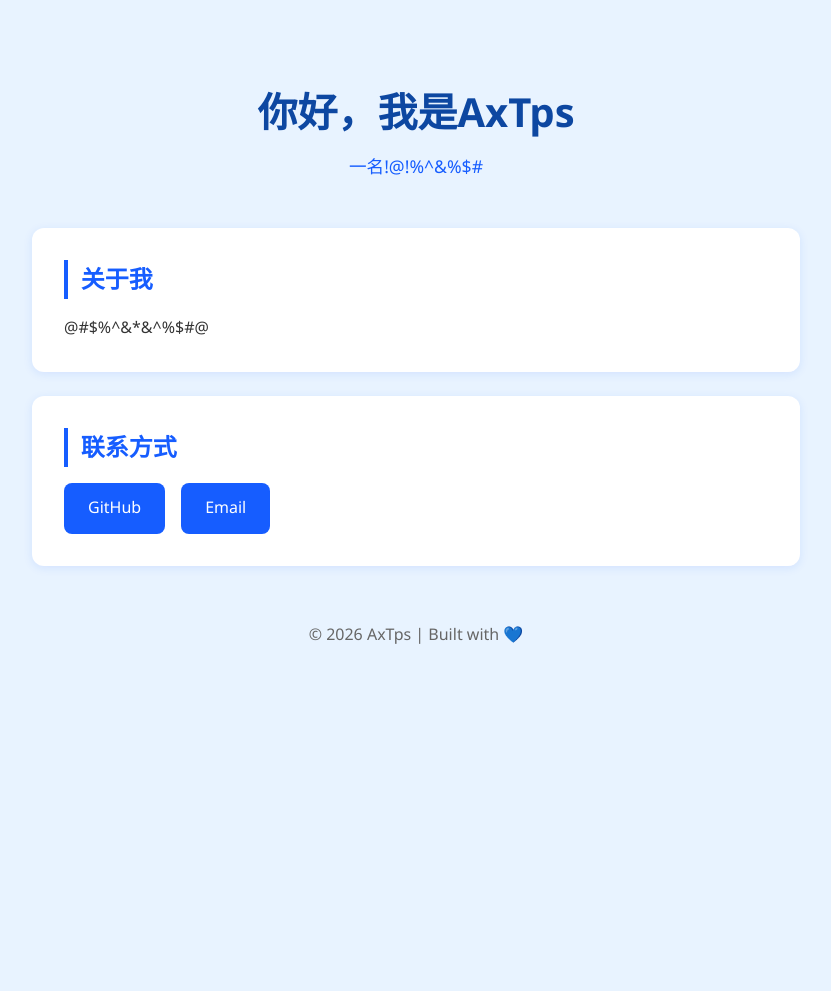
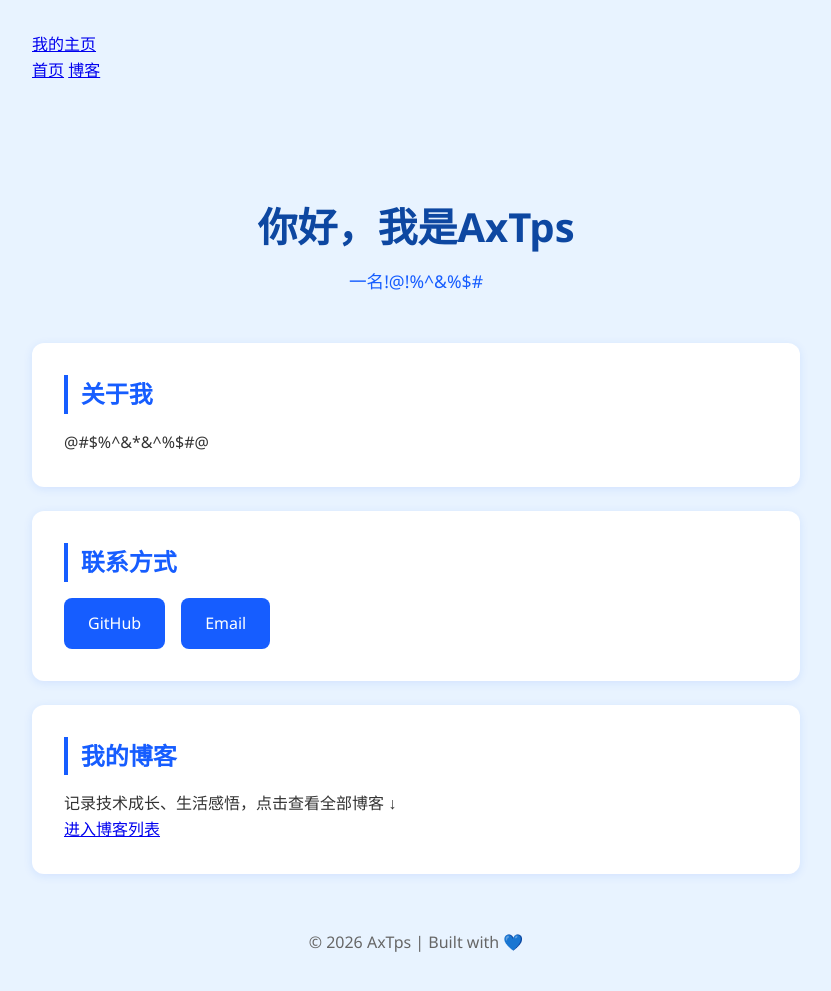
Before and after one commit to ApTx2012/ApTx2012.github.io, a plain HTML site: page index.html in a window 1280 px wide. Shown: the whole page, without its empty margins (224-1055 px from the left). Before the commit the page ends 800 px from the top, so only its background shows below. Drawn offline with Linux system fonts and the light colour scheme.

Commit message:
Update index.html

```diff
--- a/index.html
+++ b/index.html
@@ -7,6 +7,15 @@
   <link rel="stylesheet" href="style.css">
 </head>
 <body>
+  <nav class="navbar">
+    <div class="container navbar-container">
+      <a href="index.html" class="logo">我的主页</a>
+      <div class="nav-links">
+        <a href="index.html">首页</a>
+        <a href="blog.html" class="active">博客</a>
+      </div>
+    </div>
+  </nav>
   <div class="container">
     <header class="header">
       <h1>你好，我是AxTps</h1>
@@ -26,6 +35,12 @@
       </div>
     </section>
 
+      <section class="blog-entry">
+      <h2>我的博客</h2>
+      <p>记录技术成长、生活感悟，点击查看全部博客 ↓</p>
+      <a href="blog.html" class="blog-btn">进入博客列表</a>
+    </section>
+
     <footer>
       <p>&copy; 2026 AxTps | Built with 💙</p>
     </footer>
```
